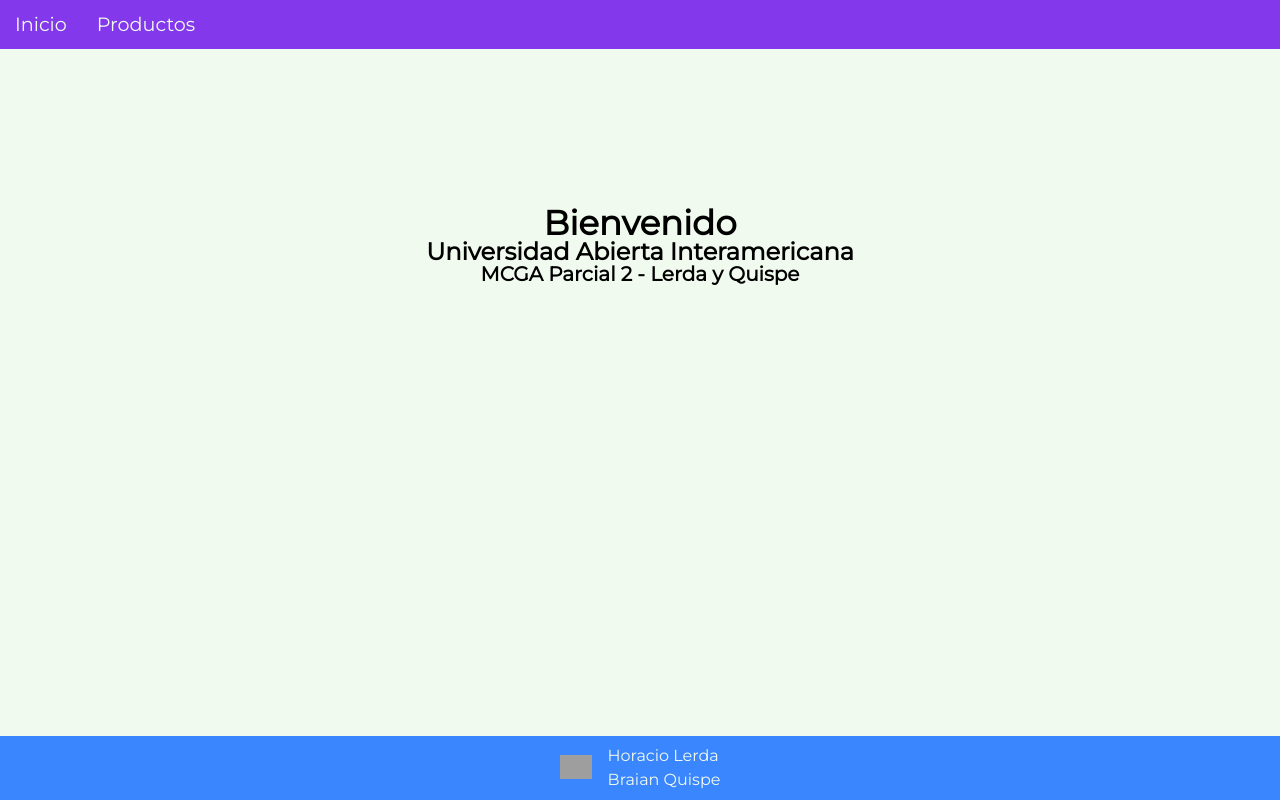
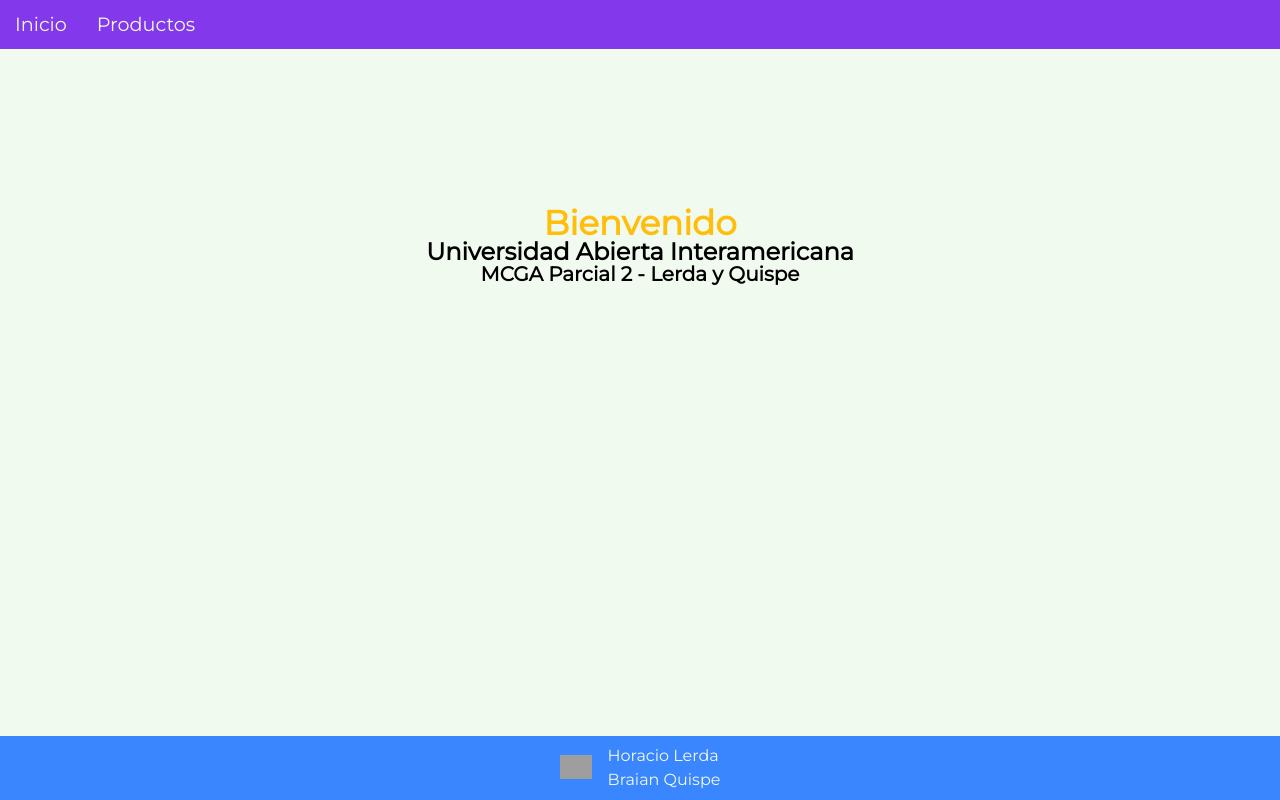
Before and after one commit to brquispe/MCGA-parcial-2, a React (Create React App) app: page / in a window 1280 px wide. Built offline with nearby package versions, Linux system fonts and the light colour scheme; no server answers; grey boxes are pictures that could not be loaded.

Commit message:
💄 Change heading color

```diff
--- a/src/shared/pages/Home.js
+++ b/src/shared/pages/Home.js
@@ -1,6 +1,8 @@
 import styles from './home.module.css';
 
 const Home = () => {
+  document.title = 'Inicio';
+
   return <div className={styles.home}>
     <h1>Bienvenido</h1>
     <h2>Universidad Abierta Interamericana</h2>
--- a/src/shared/pages/home.module.css
+++ b/src/shared/pages/home.module.css
@@ -1,7 +1,11 @@
-.home{
-    display: flex;
-    flex-direction: column;
-    align-items: center;
-    font-size: 50pt;
-    padding: 10%;
+.home {
+  display: flex;
+  flex-direction: column;
+  align-items: center;
+  font-size: 50pt;
+  padding: 10%;
 }
+
+.home h1 {
+  color: var(--color-primary);
+}
```
